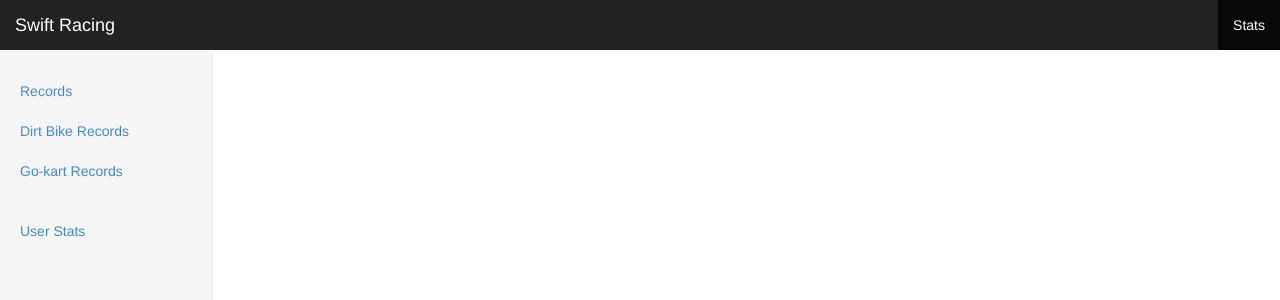
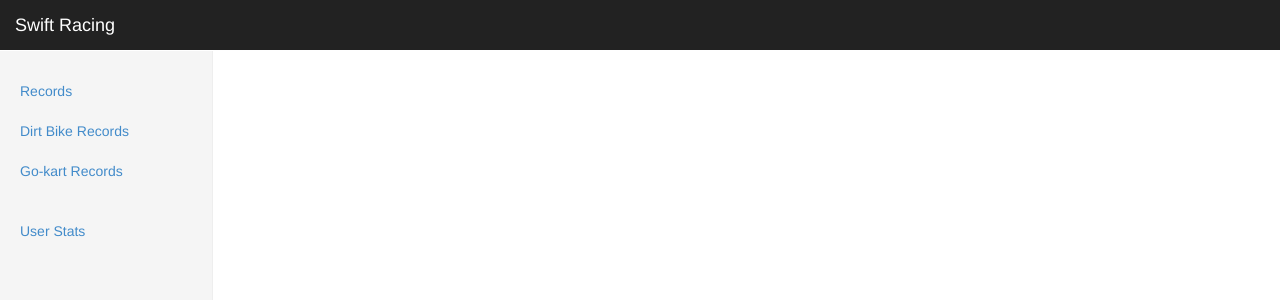
Before and after one commit to ChandlerSwift/RaceClock, a PHP site: page /includes/top.inc.php in a window 1280 px wide. Shown: the top 300 px of the page. Run offline with PHP 8.4, Linux system fonts and the light colour scheme; the template is opened without the code that fills it, so the values that code supplies are empty.

Commit message:
Hid menu on desktop views

```diff
--- a/includes/top.inc.php
+++ b/includes/top.inc.php
@@ -30,7 +30,7 @@
         </div>
         <div id="navbar" class="navbar-collapse collapse">
           <ul class="nav navbar-nav navbar-right">
-            <li class="active"><a href="/">Stats</a></li>
+            <li class="hidden-sm hidden-md hidden-lg active"><a href="/">Stats</a></li>
 			<li class="hidden-sm hidden-md hidden-lg"><a href="/user.php">Users</a></li>
           </ul>
         </div>
```
